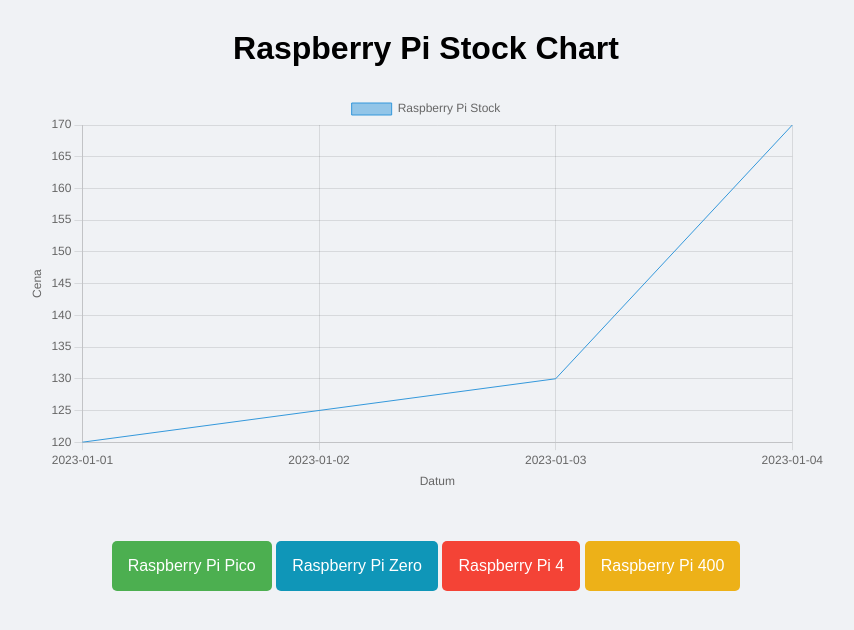
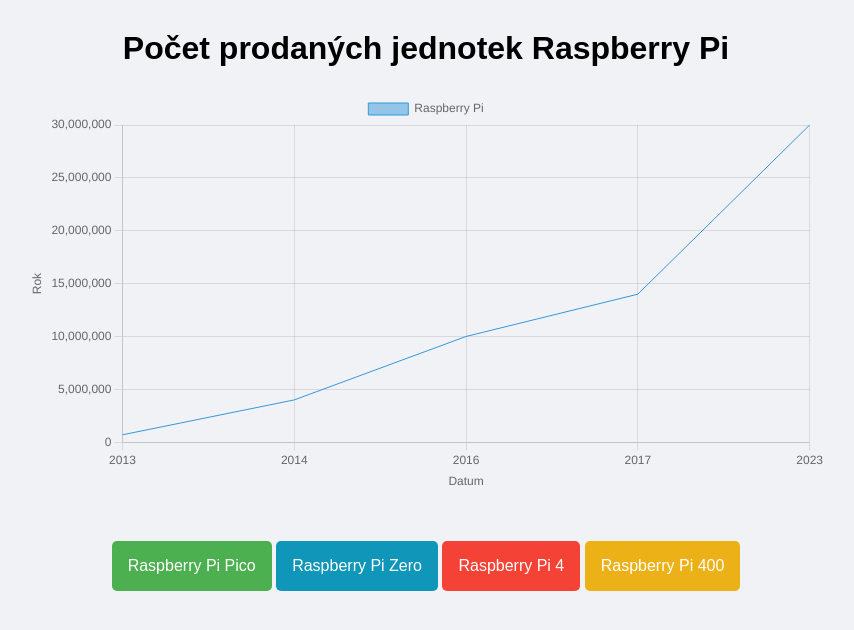
Before and after one commit to Veselka27/Pi_webpages, a plain HTML site: page chart.html in a window 1280 px wide. Shown: the whole page, without its empty margins (214-1068 px from the left). Drawn offline with nearby package versions, Linux system fonts and the light colour scheme.

Commit message:
Add files via upload

```diff
--- a/chart.html
+++ b/chart.html
@@ -1,7 +1,7 @@
 <!DOCTYPE html>
 <html>
 <head>
-    <title>Raspberry Pi Stock Chart</title>
+    <title>Raspberry Pi</title>
     <script src="https://cdn.jsdelivr.net/npm/chart.js"></script>
     <style>
        body {
@@ -60,15 +60,16 @@
     </style>
 </head>
 <body>
-    <h1>Raspberry Pi Stock Chart</h1>
+    <h1>Počet prodaných jednotek Raspberry Pi</h1>
     <canvas id="stockChart"></canvas>
     <script>
         // Sample data for demonstration
         const stockData = [
-            { date: '2023-01-01', price: 120 },
-            { date: '2023-01-02', price: 125 },
-            { date: '2023-01-03', price: 130 },
-            { date: '2023-01-04', price: 170}
+            { date: '2013', price: 700000 },
+            { date: '2014', price: 4000000 },
+            { date: '2016', price: 10000000 },
+            { date: '2017', price: 14000000},
+            { date: '2023', price: 30000000}
             // Add more data points here...
         ];
 
@@ -83,7 +84,7 @@
             data: {
                 labels: dates,
                 datasets: [{
-                    label: 'Raspberry Pi Stock',
+                    label: 'Raspberry Pi',
                     data: prices,
                     backgroundColor: 'rgba(52, 152, 219, 0.5)',
                     borderColor: 'rgba(52, 152, 219, 1)',
@@ -106,7 +107,7 @@
                         display: true,
                         title: {
                             display: true,
-                            text: 'Cena'
+                            text: 'Rok'
                         }
                     }
                 }
```
Also changed, not shown: four.html (+2 -2 lines), fourh.html (+2 -2 lines), pico.html (+2 -2 lines), zero.html (+2 -2 lines).
